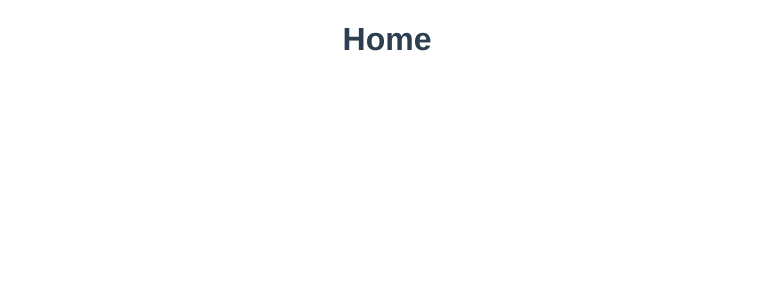
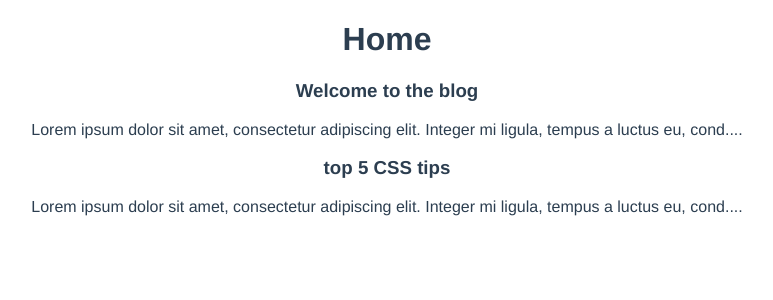
Before and after one commit to Charlon-Dale/chad-blog, a Vue app: page / in a window 1280 px wide. Shown: the top 300 px of the page, without its empty margins (253-1026 px from the left). Built offline with nearby package versions, Linux system fonts and the light colour scheme.

Commit message:
fixed the databinding issue

```diff
--- a/src/views/Home.vue
+++ b/src/views/Home.vue
@@ -1,7 +1,7 @@
 <template>
   <div class="home">
     <h1>Home</h1>
-    <PostList :post="posts" />
+    <PostList :posts="posts" />
   </div>
 </template>
 
```
